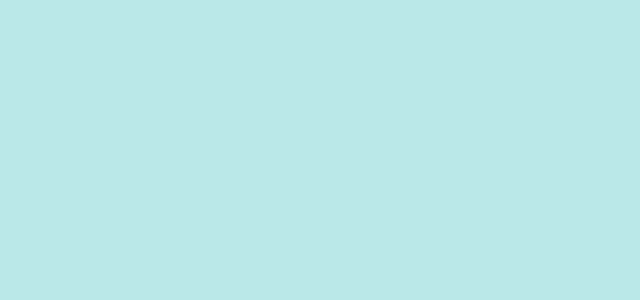
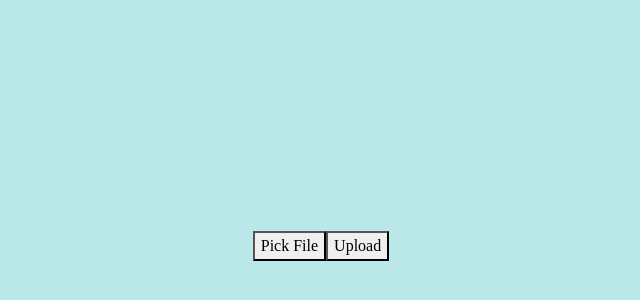
Before and after one commit to awong27/resetArea, a React (Create React App) app in the folder application/team102/UI/: page /Scan in a window 1280 px wide. Shown: the part 256-556 px from the top of the page, without its empty margins (319-959 px from the left). Built offline with nearby package versions, Linux system fonts and the light colour scheme; the HTML template or start-up script is replaced by a standard one.

Commit message:
trial front testing for scan

```diff
--- a/application/team102/UI/src/App.js
+++ b/application/team102/UI/src/App.js
@@ -23,7 +23,7 @@ import StatWeekly from "./Component/StatWeekly.js";
 //import Inventory from "./components/inventory.component";
 //import EditFoodData from "./components/edit-fooddata.component";
 import CreateFood from "./Component/create-fooddata.component.js";
-
+import Scan from "./Component/Scan.js";
 function App() {
   /** <Route path="/" exact component={Welcome} />*/
     //const[visibility,inVis] = useState(false);
@@ -54,6 +54,7 @@ function App() {
             <Route path="/statistics" exact component={Statistics} />
             <Route path="/StatWeekly" exact component={StatWeekly} />
             <Route path="/create" exact component={CreateFood}/>
+            <Route path="/Scan" exact component={Scan} />
           </Switch>
         </div>
       </BrowserRouter>
--- /dev/null
+++ b/application/team102/UI/src/Component/Scan.js
@@ -0,0 +1,78 @@
+import React, {Component} from 'react';
+import axios from 'axios';
+export default class Scan extends Component {
+    constructor(props) {
+        super(props);
+        this.state = {
+            selectedFile: null,
+            context: null
+        }
+    }
+    componentDidMount() {
+        navigator.getUserMedia = navigator.getUserMedia || navigator.webkitGetUserMedia || navigator.mozGetUserMedia || navigator.msGetUserMedia || navigator.oGetUserMedia;
+        if (navigator.getUserMedia) {
+            navigator.getUserMedia({video: true}, this.handleVideo, this.videoError);
+        }
+
+    }
+    handleVideo (stream) {
+        // Update the state, triggering the component to re-render with the correct stream
+        this.setState({ videoSrc: window.URL.createObjectURL(stream) });
+        this.videoElement.play();
+      }
+    videoError() {
+        console.log("video error");
+    }
+    //grabs target file from event and store in selectedFile
+    fileSelectHandler = event => {
+        console.log(event);
+        this.setState({
+            selectedFile: event.target.files[0]
+        })
+    }
+    //grabs selectedFile -> stores in fd
+    //Post sends file fd -> '/api/scan' - backend point
+    //console log should show upload progress
+    fileUploadHandler = () => {
+        const fd = new FormData();
+        fd.append('image', this.state.selectedFile, this.state.selectedFile.name);
+        axios.post('/api/scan', fd, {
+            onUploadProgress: progressEvent => {
+                console.log('Upload Progress ' + Math.round(progressEvent.loaded/progressEvent.total *100) + '%')
+            }
+        })
+            .then(res => {
+                console.log(res);
+            });
+
+    }
+    setTimeout=() => {
+            if (!this.props.isOpen) {
+                return;
+            }
+            this.context = this.canvasElement.getContext('2d');
+            this.context.drawImage(this.props.video, 0, 0, 640, 480);
+        };
+    render() {
+        const video = (<video id="video" width="640" height="480" className="cameraFrame" src={this.state.videoSrc} autoPlay={true}
+        ref={(input) => { this.videoElement = input; }}></video>);
+
+        const canvasEl = (<canvas id="canvas" width="640" height="480" className="photoCard" ref={(input) => this.canvasElement = this.context} />);
+        return (
+            <div>
+                {video}
+                {canvasEl}
+                <input style={{display: 'none'}}
+                    type="file"
+                    onChange={this.fileSelectedHandler}
+                    ref={fileInput => this.fileInput = fileInput}/>
+                    <br/>
+                <button onClick={() => this.fileInput.click()}>Pick File</button>
+                <button onClick={this.fileUploadHandler}>Upload</button>
+            </div>
+        );
+    }
+
+
+
+}
--- a/application/team102/UI/src/Component/inventory.js
+++ b/application/team102/UI/src/Component/inventory.js
@@ -394,7 +394,7 @@ export default class inventory extends Component {
 
       {this.fake()}
       {this.inventory()}
-
+      <Button href="/Scan"> Scan</Button>
       <br/><br/>
       <Navi/>
       </div>
```
